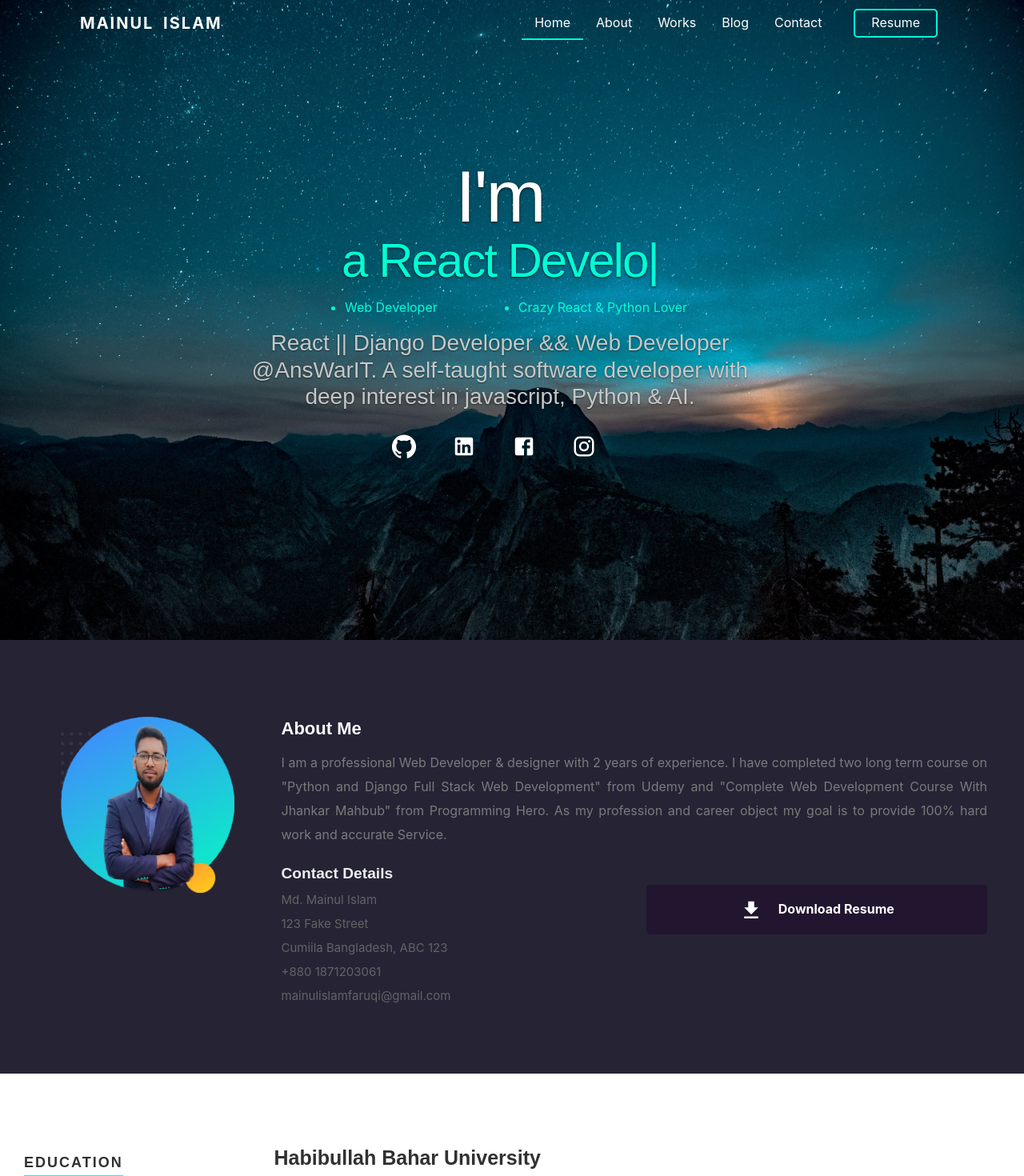
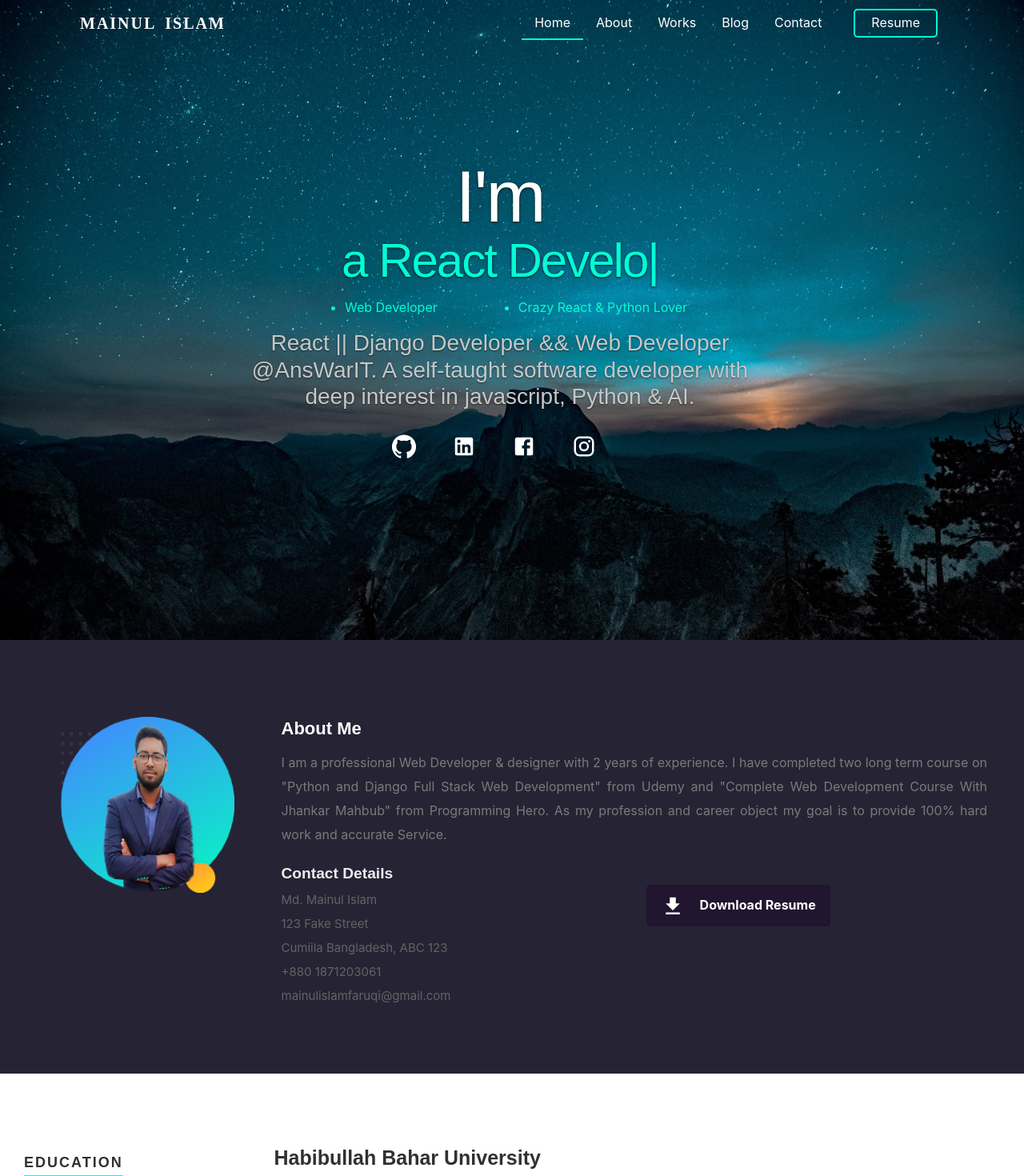
Before and after one commit to CrazyPythonLover1/ReactJs-Portfolio, a React (Create React App) app: page / in a window 1280 px wide. Shown: the top 1470 px of the page at 80% size. Built offline with nearby package versions, Linux system fonts and the light colour scheme.

Commit message:
send message done

```diff
--- a/package.json
+++ b/package.json
@@ -8,6 +8,7 @@
     "@testing-library/jest-dom": "^4.2.4",
     "@testing-library/react": "^9.5.0",
     "@testing-library/user-event": "^7.2.1",
+    "emailjs-com": "^2.6.3",
     "react": "^16.13.1",
     "react-dom": "^16.13.1",
     "react-router-dom": "^5.2.0",
--- a/src/components/Home/About/About.css
+++ b/src/components/Home/About/About.css
@@ -28,15 +28,16 @@
  }
 
  .download-button{
-     background-color: #211530;
-     padding: 15px 15px;
+    background-color: #211530;
+    padding: 10px 15px;
     border-radius: 5px;
     font-weight: bold;
     text-align: center;
+    width: 230px;
  }
 
  .download-button:hover {
-    background-color: #fff;
+    background-color: #fff ;
     color: #2B2B2B !important;
  }
 
--- a/src/components/Home/Contact/Contact.css
+++ b/src/components/Home/Contact/Contact.css
@@ -6,7 +6,7 @@
 
 .contact-form input, textarea{
     width:100%;
-    height: 42px;
+    height: 60px;
     margin: 10px 0;
     border-radius: 5px;
     outline-width: 0;
--- a/src/components/Home/Contact/Contact.js
+++ b/src/components/Home/Contact/Contact.js
@@ -1,14 +1,30 @@
 import React from 'react';
 import './Contact.css';
+import emailjs from 'emailjs-com';
 
 const Contact = () => {
+
+    function sendEmail(e) {
+        e.preventDefault();
+
+        emailjs.sendForm('gmail', 'template_q47xkq4', e.target, 'user_n88EK52R0Rnv7dMJfAWUO')
+          .then((result) => {
+              if(result){
+                  alert("your message successfully sent!")
+              }
+              console.log(result.text);
+          }, (error) => {
+              console.log(error.text);
+          });
+          e.target.reset()
+      }
     return (
         <section id="contact">
             <div className=" container-fluid px-md-5 pl-md-5">
                 <div className="row"  style={{maxWidth: "1300px",margin: "auto"}}>
 
                     <div className="col-md-8 col-sm-12 ">
-                        <form  className="contact-form " action="" >
+                        <form  className="contact-form " action="" onSubmit={sendEmail} >
                             <div className="form-group">
 
 
@@ -17,7 +33,7 @@ const Contact = () => {
                                       required
                                 />
 
-                                <input type="email" name="name"
+                                <input type="email" name="email"
                                     placeholder="Your email address " id=""
                                       required
                                 />
@@ -27,7 +43,7 @@ const Contact = () => {
                                       required
                                 />
 
-                                <textarea type="text-area" name="description"
+                                <textarea type="text-area" name="message"
                                     placeholder=" Your message " id=""
                                       required
                                     rows="4" cols="38"
--- a/src/components/Home/Footer/Footer.css
+++ b/src/components/Home/Footer/Footer.css
@@ -10,3 +10,7 @@ footer{
 footer p{
     font-size: 1rem;
 }
+
+.copyright a{
+    color: #00ffd5;
+}
--- a/src/components/Shared/Navbar.css
+++ b/src/components/Shared/Navbar.css
@@ -21,10 +21,11 @@
   }
 
   .brand-name{
-      font-weight: bold;
+      font-weight: 900;
       text-transform: uppercase;
       letter-spacing:2px;
       word-spacing: 5px;
+      font-family: 'Lemon', cursive;
   }
 
 .navbar a{
```
Also changed, not shown: 1 other file (tests, documents, lock files or other folders).
